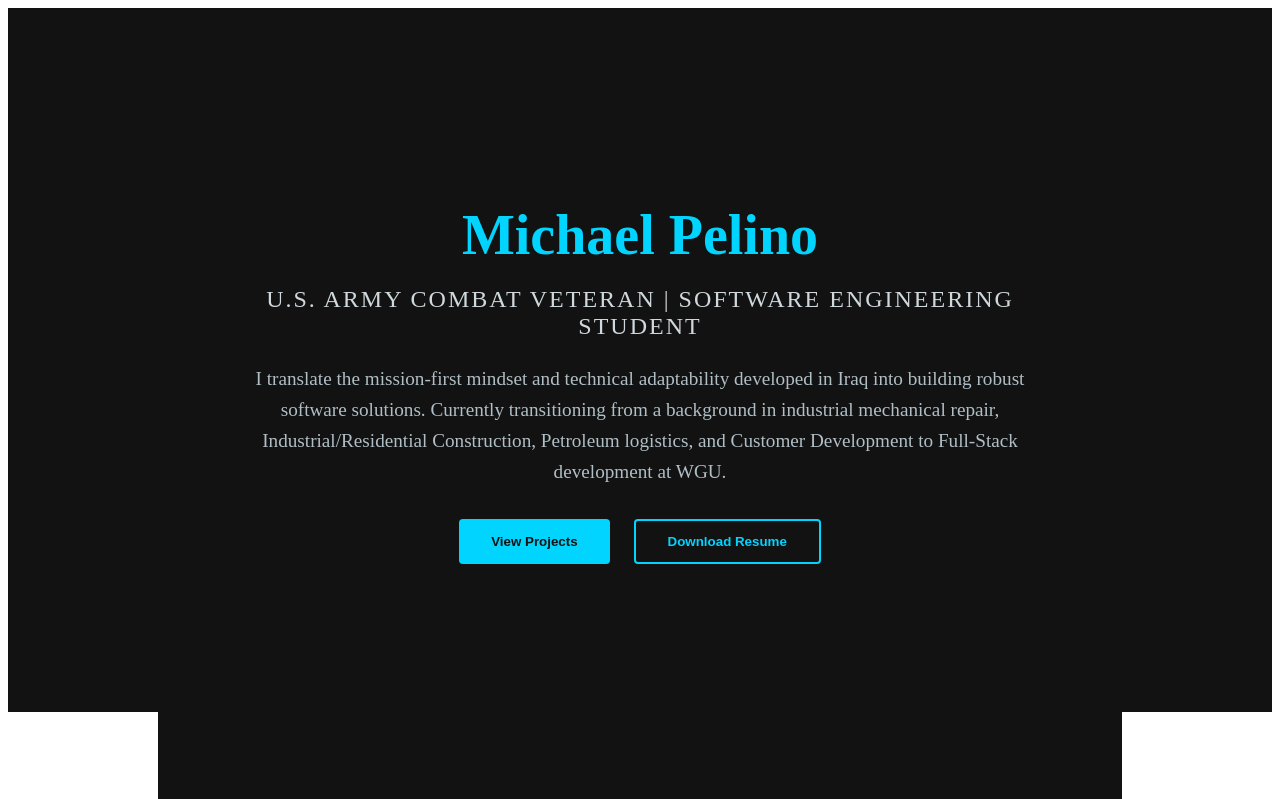
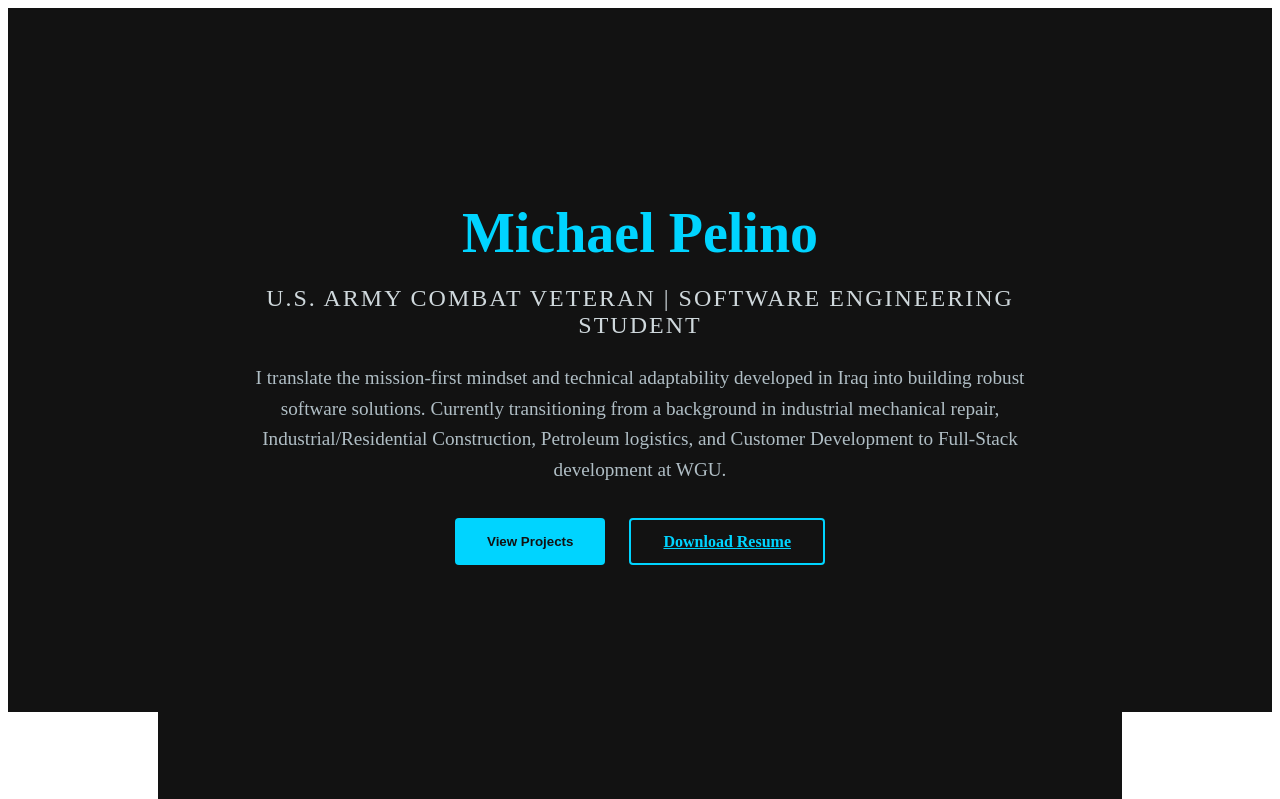
Before and after one commit to Codingforachange/michael-pelino-portfolio, an Angular app: page /hero in a window 1280 px wide. Shown: the top 799 px of the page. Built offline with nearby package versions, Linux system fonts and the light colour scheme.

Commit message:
Added reume link

```diff
--- a/src/app/hero/hero.component.html
+++ b/src/app/hero/hero.component.html
@@ -11,7 +11,7 @@
     </p>
     <div class="cta-buttons">
       <button routerLink="/projects" class="btn-primary">View Projects</button>
-      <button class="btn-secondary">Download Resume</button>
+      <a href="assets/Michael_Pelino_Resume.pdf" download="Michael_Pelino_Resume.pdf" class="btn-secondary">Download Resume</a>
     </div>
   </div>
 </section>
```
Also changed, not shown: 1 other file (tests, documents, lock files or other folders).
